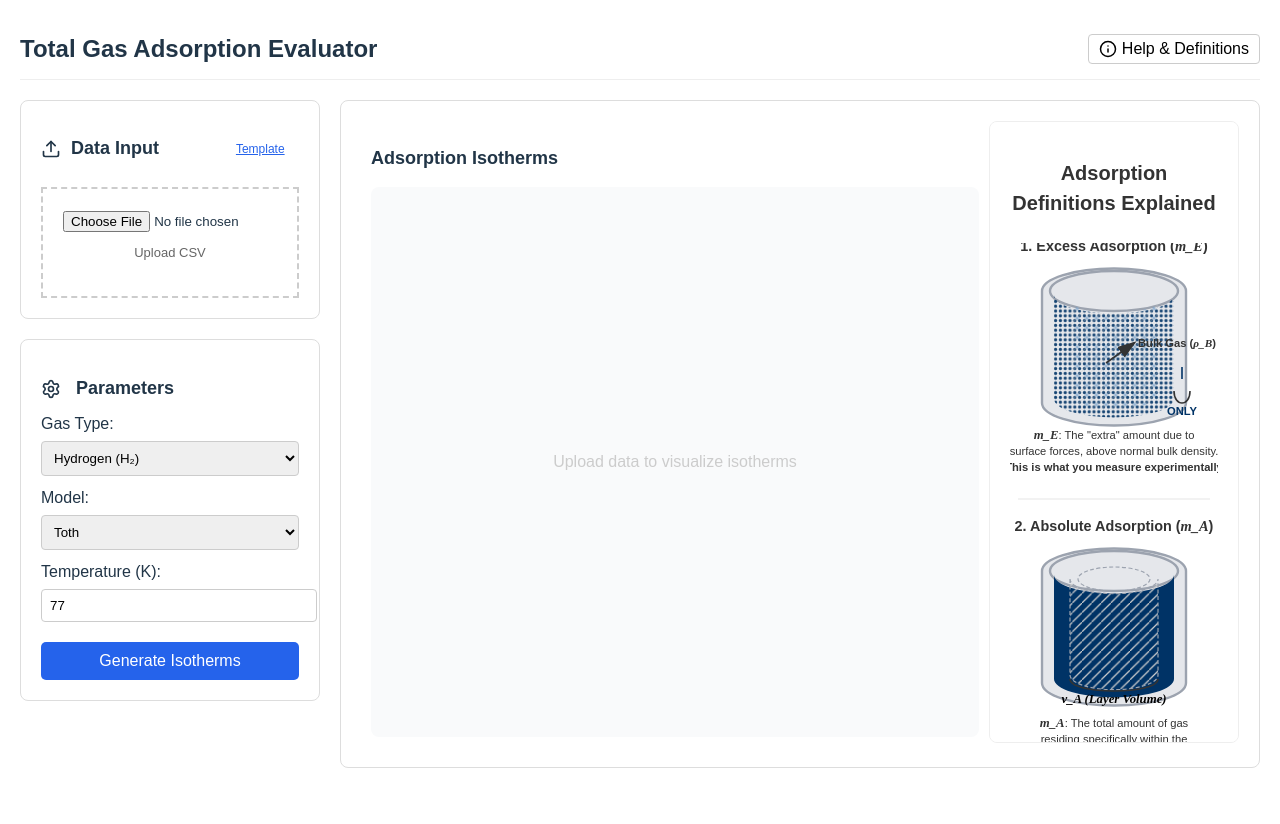
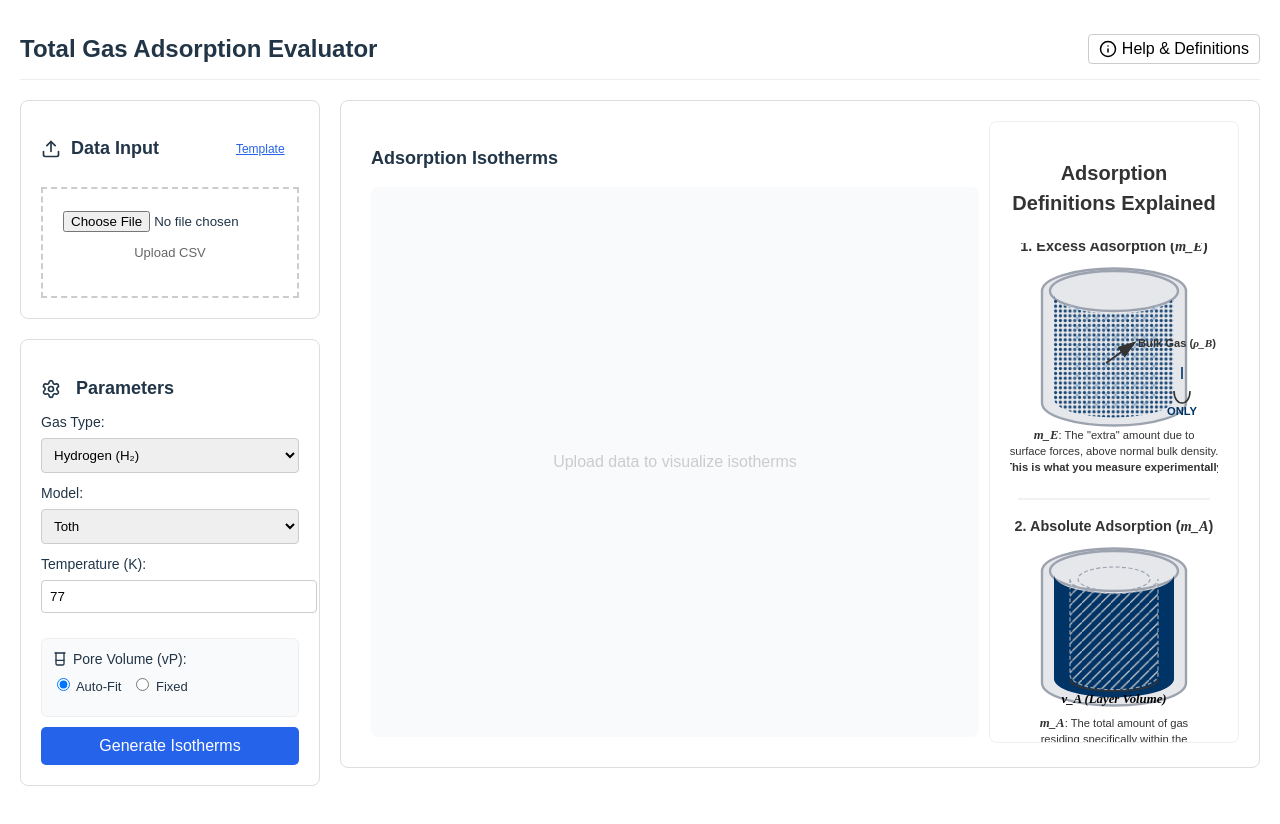
Before and after one commit to Drmitian/PyML_2, a React app in the folder frontend/: page / in a window 1280 px wide. Built offline with nearby package versions, Linux system fonts and the light colour scheme; the HTML template or start-up script is replaced by a standard one.

Commit message:
Added fixed pore volume option

```diff
--- a/frontend/src/App.jsx
+++ b/frontend/src/App.jsx
@@ -4,26 +4,26 @@ import html2canvas from 'html2canvas';
 import {
   LineChart, Line, XAxis, YAxis, CartesianGrid, Tooltip, Legend, ResponsiveContainer
 } from 'recharts';
-import { Upload, Settings, Info, Download, Image as ImageIcon, FileSpreadsheet } from 'lucide-react';
+import { Upload, Settings, Info, Download, Image as ImageIcon, FileSpreadsheet, Beaker } from 'lucide-react';
 import IsothermInfoModal from './IsothermInfo';
 import ConceptDiagram from './ConceptDiagram';
 
 const AdsorptionDashboard = () => {
-  // --- State Management ---
   const [inputData, setInputData] = useState([]);
   const [config, setConfig] = useState({
     gasType: 'Hydrogen',
     temperature: 77,
     model: 'toth',
-    eosModel: 'nist_leachman'
+    // NEW: Pore Volume Config
+    poreVolumeMode: 'fitted', // 'fitted' or 'fixed'
+    fixedPoreVolume: 0.5
   });
+
   const [results, setResults] = useState(null);
   const [isProcessing, setIsProcessing] = useState(false);
   const [showInfo, setShowInfo] = useState(false);
 
   const chartRef = useRef(null);
-
-  // --- Handlers ---
 
   const handleFileUpload = (e) => {
     const file = e.target.files[0];
@@ -40,19 +40,18 @@ const AdsorptionDashboard = () => {
     reader.readAsText(file);
   };
 
-  // --- UPDATED CALCULATION HANDLER (Global Solver Support) ---
   const handleCalculate = async () => {
     setIsProcessing(true);
     try {
-      // ⚠️ IMPORTANT: Replace this URL with your actual Backend URL
-      // If using Vercel: 'https://adsorption-backend-YOURPROJECT.vercel.app/calculate'
-      // If using Render: 'https://adsorption-backend.onrender.com/calculate'
-      const backendUrl = 'https://adsorption-backend.onrender.com/calculate';
+      // ⚠️ UPDATE YOUR BACKEND URL HERE
+      const backendUrl = 'https://py-ml-2.vercel.app/calculate';
 
       const response = await axios.post(backendUrl, {
         gasType: config.gasType,
         model: config.model,
-        // Wrap the single dataset in a list to satisfy the Global Solver
+        // Send Pore Volume Config
+        poreVolumeMode: config.poreVolumeMode,
+        fixedPoreVolume: parseFloat(config.fixedPoreVolume),
         datasets: [
             {
                 temperature: config.temperature,
@@ -61,13 +60,10 @@ const AdsorptionDashboard = () => {
         ]
       });
 
-      // Handle the new response structure
-      // The backend returns a list of results, we just take the first one (since we only sent one)
       const firstSet = response.data.datasets[0];
       const globalParams = response.data.globalParameters;
       const warnings = response.data.warnings || [];
 
-      // Display physics warnings if any (e.g., rhoA < rhoB)
       if(warnings.length > 0) alert(warnings.join('\n'));
 
       setResults({
@@ -79,7 +75,7 @@ const AdsorptionDashboard = () => {
       });
 
     } catch (error) {
-      alert("Error: Calculation failed. Check if backend is running and URL is correct.");
+      alert("Error: Calculation failed.");
       console.error(error);
     }
     setIsProcessing(false);
@@ -122,6 +118,7 @@ const AdsorptionDashboard = () => {
   const buttonStyle = { width: '100%', padding: '10px', backgroundColor: '#2563eb', color: 'white', border: 'none', borderRadius: '5px', cursor: 'pointer', marginTop: '10px', display: 'flex', alignItems: 'center', justifyContent: 'center', gap: '8px' };
   const secondaryBtnStyle = { ...buttonStyle, backgroundColor: '#ffffff', color: '#333', border: '1px solid #ccc' };
   const inputStyle = { width: '100%', padding: '8px', marginBottom: '10px', border: '1px solid #ccc', borderRadius: '4px' };
+  const labelStyle = { display: 'block', marginBottom: '5px', fontSize: '14px', fontWeight: '500' };
 
   return (
     <div style={containerStyle}>
@@ -154,20 +151,65 @@ const AdsorptionDashboard = () => {
             <h2 style={{ fontSize: '18px', fontWeight: 'bold', marginBottom: '10px' }}>
               <Settings size={20} style={{ marginRight: '10px', verticalAlign: 'middle' }} /> Parameters
             </h2>
-            <label style={{ display: 'block', marginBottom: '5px' }}>Gas Type:</label>
+
+            <label style={labelStyle}>Gas Type:</label>
             <select style={inputStyle} value={config.gasType} onChange={(e) => setConfig({ ...config, gasType: e.target.value })}>
               <option value="Hydrogen">Hydrogen (H₂)</option>
               <option value="Methane">Methane (CH₄)</option>
               <option value="CO2">Carbon Dioxide (CO₂)</option>
             </select>
-            <label style={{ display: 'block', marginBottom: '5px' }}>Model:</label>
+
+            <label style={labelStyle}>Model:</label>
             <select style={inputStyle} value={config.model} onChange={(e) => setConfig({ ...config, model: e.target.value })}>
               <option value="toth">Toth</option>
               <option value="langmuir">Langmuir</option>
               <option value="sips">Sips</option>
             </select>
-            <label style={{ display: 'block', marginBottom: '5px' }}>Temperature (K):</label>
+
+            <label style={labelStyle}>Temperature (K):</label>
             <input type="number" style={inputStyle} value={config.temperature} onChange={(e) => setConfig({ ...config, temperature: parseFloat(e.target.value) })} />
+
+            {/* --- NEW: Pore Volume Section --- */}
+            <div style={{ marginTop: '15px', padding: '10px', backgroundColor: '#f9fafb', borderRadius: '6px', border: '1px solid #eee' }}>
+              <label style={labelStyle}>
+                 <Beaker size={16} style={{display:'inline', marginRight:'5px', verticalAlign:'text-bottom'}}/>
+                 Pore Volume (vP):
+              </label>
+
+              <div style={{ display: 'flex', gap: '10px', marginBottom: '10px' }}>
+                <label style={{ fontSize: '13px', cursor: 'pointer' }}>
+                  <input
+                    type="radio"
+                    name="vpMode"
+                    checked={config.poreVolumeMode === 'fitted'}
+                    onChange={() => setConfig({...config, poreVolumeMode: 'fitted'})}
+                  /> Auto-Fit
+                </label>
+                <label style={{ fontSize: '13px', cursor: 'pointer' }}>
+                  <input
+                    type="radio"
+                    name="vpMode"
+                    checked={config.poreVolumeMode === 'fixed'}
+                    onChange={() => setConfig({...config, poreVolumeMode: 'fixed'})}
+                  /> Fixed
+                </label>
+              </div>
+
+              {config.poreVolumeMode === 'fixed' && (
+                <div style={{ display: 'flex', alignItems: 'center', gap: '5px' }}>
+                  <input
+                    type="number"
+                    step="0.01"
+                    style={{ ...inputStyle, marginBottom: 0 }}
+                    value={config.fixedPoreVolume}
+                    onChange={(e) => setConfig({...config, fixedPoreVolume: e.target.value})}
+                  />
+                  <span style={{ fontSize: '13px', color: '#666', fontWeight: 'bold' }}>cm³/g</span>
+                </div>
+              )}
+            </div>
+            {/* -------------------------------- */}
+
             <button style={buttonStyle} onClick={handleCalculate} disabled={isProcessing}>
               {isProcessing ? 'Calculated...' : 'Generate Isotherms'}
             </button>
@@ -202,29 +244,11 @@ const AdsorptionDashboard = () => {
                         <XAxis dataKey="pressure" label={{ value: 'Pressure (MPa)', position: 'insideBottom', offset: -10 }} type="number" />
                         <YAxis label={{ value: 'Uptake (wt%)', angle: -90, position: 'insideLeft' }} />
                         <Tooltip contentStyle={{ border: '1px solid #ccc' }} />
+                        <Legend verticalAlign="top" height={36} />
 
-                        <Legend
-                          verticalAlign="top"
-                          height={36}
-                          wrapperStyle={{ fontSize: '12px' }}
-                          payload={[
-                            { value: 'Experimental Data', type: 'circle', id: 'exp', color: '#000000', fill: '#000000' },
-                            { value: 'Excess (Fit)', type: 'plain', id: 'exc', color: '#dc2626' },
-                            { value: 'Absolute (Calc)', type: 'plain', id: 'abs', color: '#9333ea', payload: { strokeDasharray: '5 5' } },
-                            { value: 'Total Capacity', type: 'plain', id: 'tot', color: '#16a34a' }
-                          ]}
-                        />
-
-                        {/* 1. Total (Green Solid) - Bottom Layer */}
                         <Line type="monotone" dataKey="total" stroke="#16a34a" strokeWidth={4} name="Total Capacity" dot={false} />
-
-                        {/* 2. Absolute (Purple Dashed) - Middle Layer */}
                         <Line type="monotone" dataKey="absolute" stroke="#9333ea" strokeWidth={2} name="Absolute (Calc)" dot={false} strokeDasharray="5 5" />
-
-                        {/* 3. Excess (Red Solid) - Top Layer */}
                         <Line type="monotone" dataKey="excessFit" stroke="#dc2626" strokeWidth={2} name="Excess (Fit)" dot={false} />
-
-                        {/* 4. Experimental (Dots) - Topmost */}
                         <Line type="monotone" dataKey="excessRaw" stroke="none" name="Experimental Data" dot={{ r: 4, fill: '#000000', stroke: 'none' }} activeDot={{ r: 6 }} isAnimationActive={false} />
                       </LineChart>
                     </ResponsiveContainer>
```
Also changed, not shown: 1 other file (tests, documents, lock files or other folders).
